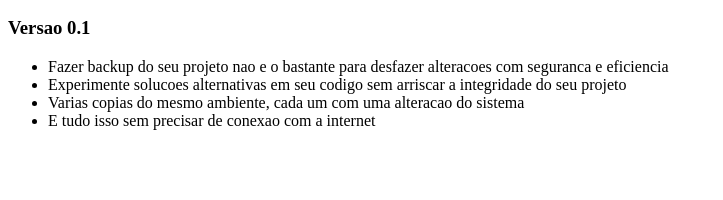
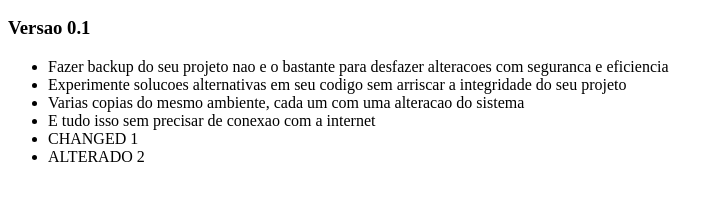
Before and after one commit to vtmjunior/testevaldir, a plain HTML site: page index.html in a window 1280 px wide. Shown: the part 96-296 px from the top of the page, without its empty margins (0-723 px from the left). Drawn offline with Linux system fonts and the light colour scheme.

Commit message:
Primeiro Commit

```diff
--- a/index.html
+++ b/index.html
@@ -16,6 +16,8 @@
 			<li>Varias copias do mesmo ambiente, cada um com uma alteracao
 			do sistema</li>
 			<li>E tudo isso sem precisar de conexao com a internet</li>
+			<li>CHANGED 1</li>
+			<li>ALTERADO 2</li>
 		</ul>
 	</body>
 
```
